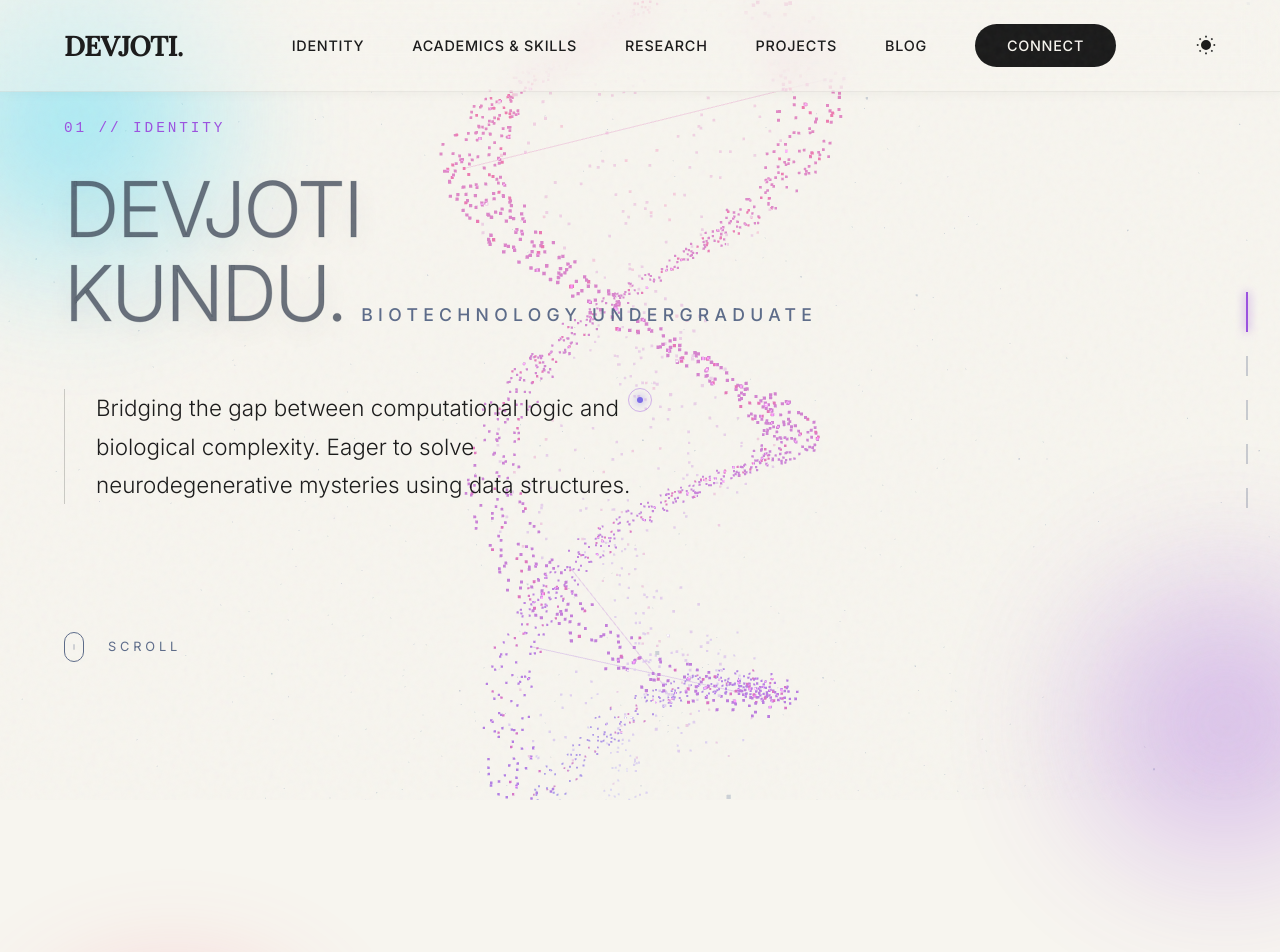
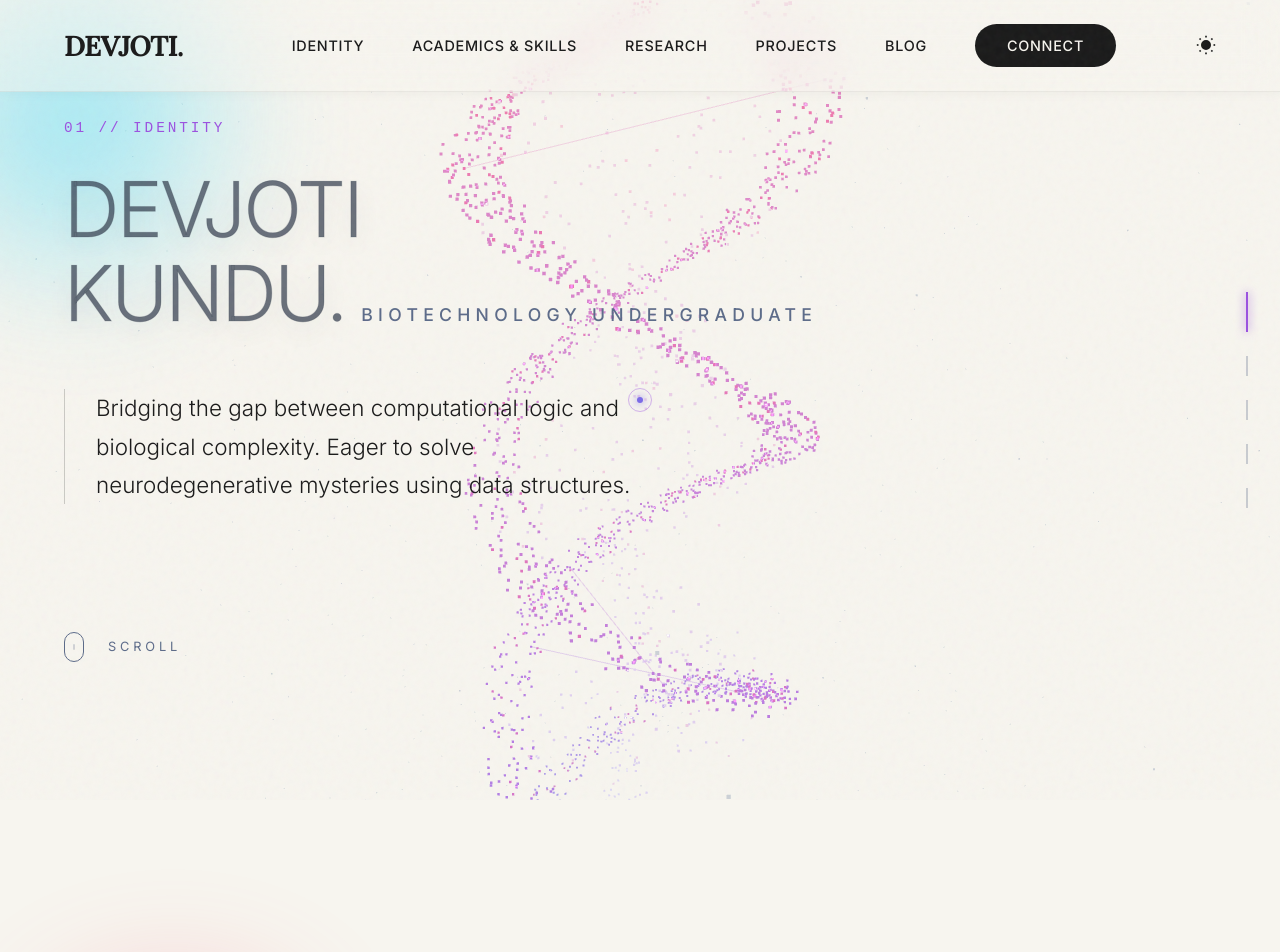
Before and after one commit to devjoti2003/Portfolio, a Next.js app: page / in a window 1280 px wide. Shown: the top 952 px of the page. Built offline with nearby package versions, Linux system fonts and the light colour scheme.

Commit message:
Remove color gradient from the right side of the screen

```diff
--- a/src/app/page.js
+++ b/src/app/page.js
@@ -13,7 +13,6 @@ export default function Home() {
       {/* HERO */}
       <section className="posh-section hero" id="hero">
         <div className="ambient-glow glow-top-left"></div>
-        <div className="ambient-glow glow-bottom-right"></div>
         <div className="posh-container">
           <div className="hero-wrapper">
             <p className="mono-sub">01 // IDENTITY</p>
```
